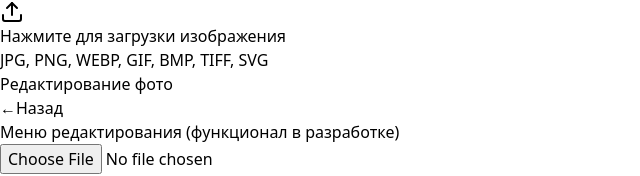
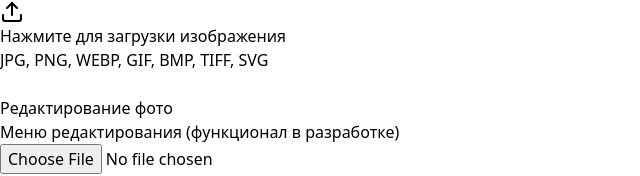
Before and after one commit to Poserval/PhotoCraft_Pro, a React (Vite) app in the folder frontend/: page / in a window 1280 px wide. Both pictures are taken after a click on the button 12 px from the left and 432 px from the top of the page. Shown: the part 348-524 px from the top of the page, without its empty margins (0-640 px from the left). Built offline with nearby package versions, Linux system fonts and the light colour scheme.

Commit message:
Update App.tsx

```diff
--- a/frontend/src/App.tsx
+++ b/frontend/src/App.tsx
@@ -66,7 +66,7 @@ function App() {
     <div className="min-h-screen bg-gray-50">
       <Header />
 
-      <main className="max-w-7xl mx-auto px-4 py-4 pb-24">
+      <main className="max-w-7xl mx-auto px-4 py-4">
         {/* Заголовок и форматы */}
         <div className="text-center mb-6">
           <h1 className="font-black text-transparent bg-clip-text bg-gradient-to-r from-blue-600 via-purple-600 to-pink-600 drop-shadow-lg text-[clamp(1rem,5vw,1.5rem)] whitespace-nowrap">
@@ -105,19 +105,26 @@ function App() {
         </div>
       </main>
 
-      {/* Нижнее меню - фиксированное, не скрывается при скролле */}
+      {/* Нижнее меню - появляется при активном меню */}
       {activeMenu && (
         <div className="fixed bottom-0 left-0 right-0 bg-white border-t border-gray-200 shadow-lg z-50">
           <div className="max-w-7xl mx-auto px-4 py-4">
+            {/* Верхняя панель меню: кнопка назад слева, название по центру */}
             <div className="flex items-center justify-between mb-4">
-              <h2 className="text-lg font-semibold text-gray-800">{getMenuTitle()}</h2>
               <button
                 onClick={handleBackToMenu}
-                className="px-4 py-2 bg-gray-100 hover:bg-gray-200 rounded-lg text-gray-700 transition-colors flex items-center space-x-2"
+                className="w-12 h-12 rounded-xl bg-gray-100 hover:bg-gray-200 transition-colors flex items-center justify-center"
+                title="Назад"
               >
-                <span>←</span>
-                <span>Назад</span>
+                <svg className="w-6 h-6 text-gray-700" fill="none" stroke="currentColor" viewBox="0 0 24 24">
+                  <path strokeLinecap="round" strokeLinejoin="round" strokeWidth={2} d="M15 19l-7-7 7-7" />
+                </svg>
               </button>
+
+              <h2 className="text-lg font-semibold text-gray-800">{getMenuTitle()}</h2>
+
+              {/* Пустой div для баланса (чтобы название было по центру) */}
+              <div className="w-12"></div>
             </div>
 
             {/* Содержимое меню */}
```
